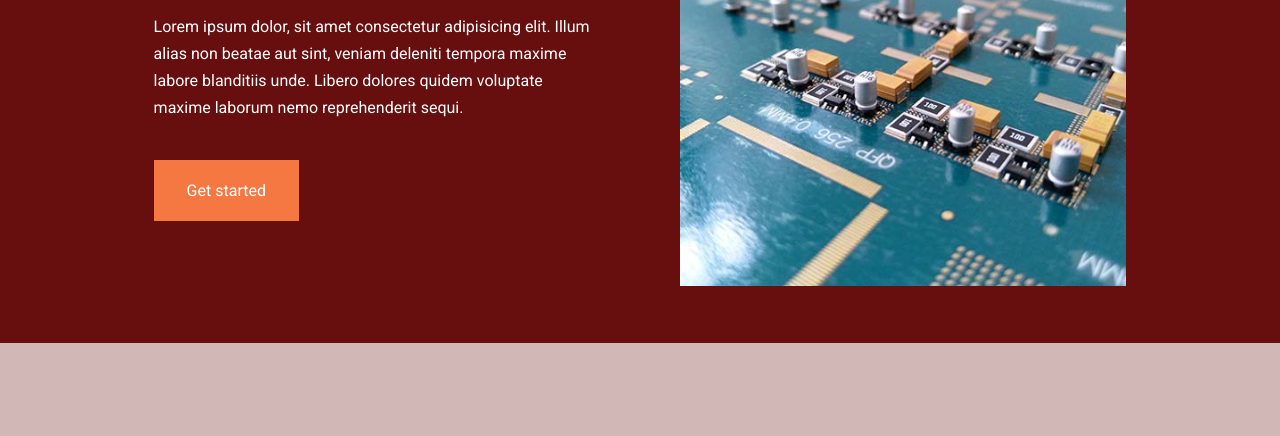
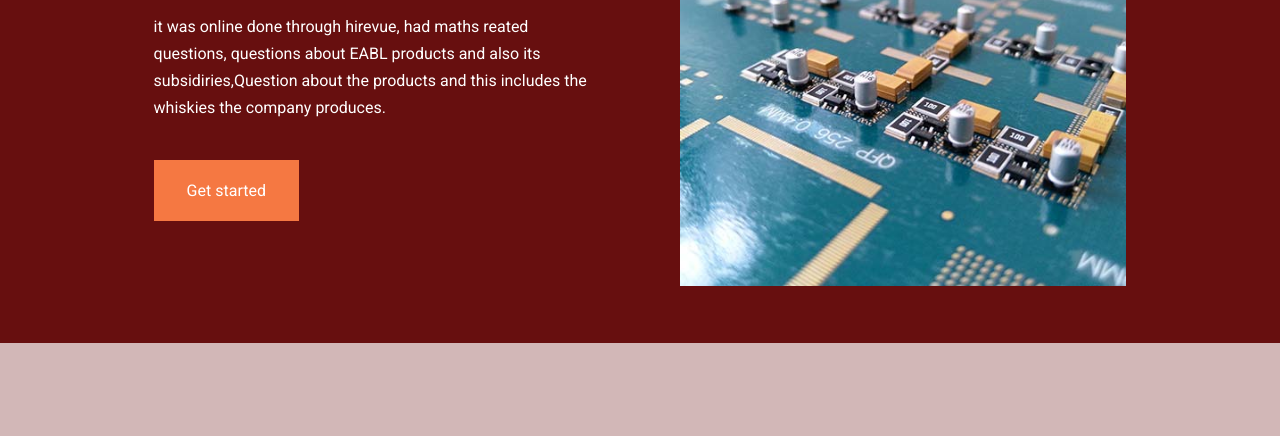
Before and after one commit to jazeymich/GBresponsive, a plain HTML site: page index.html in a window 1280 px wide. Shown: the part 297-733 px from the top of the page. Drawn offline with nearby package versions, Linux system fonts and the light colour scheme.

Commit message:
updated the text

```diff
--- a/index.html
+++ b/index.html
@@ -47,7 +47,7 @@
   <div class="header_left">
       <h1>Grow your skills to advance your career path</h1>
      <p>
-      Lorem ipsum dolor, sit amet consectetur adipisicing elit. Illum alias non beatae aut sint, veniam deleniti tempora maxime labore blanditiis unde. Libero dolores quidem voluptate maxime laborum nemo reprehenderit sequi.
+      it was online done through hirevue, had maths reated questions, questions about EABL products and also its subsidiries,Question about the products and this includes the whiskies the company produces.
       </p>
       <a href="programs.html" class="btn btn-primary">Get started</a>
 
```
